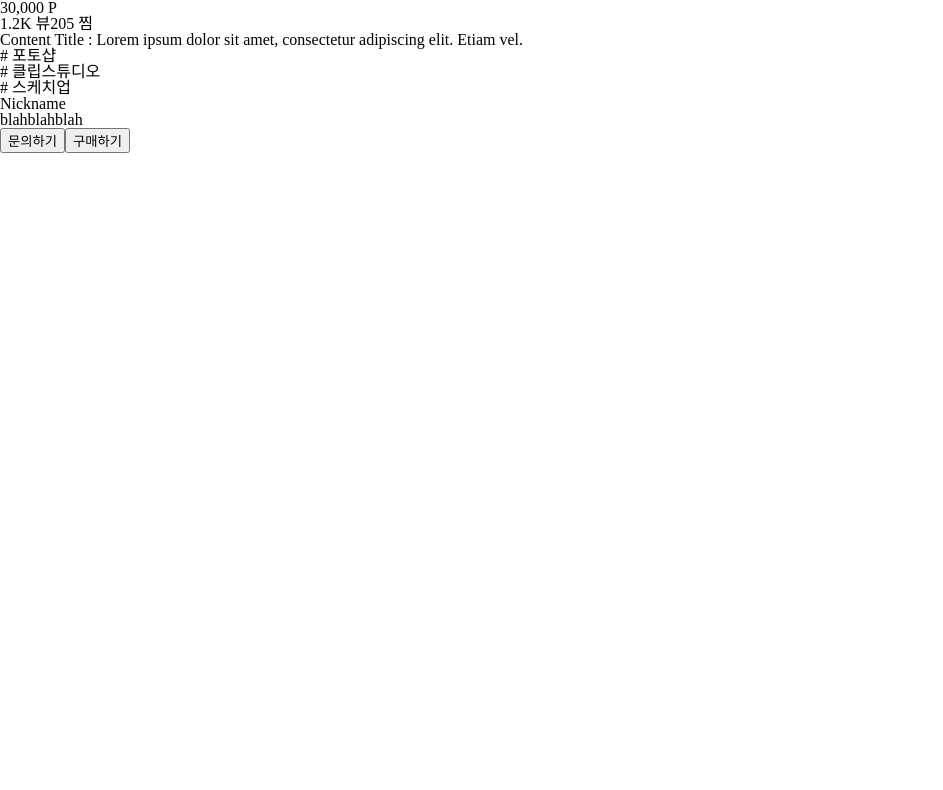
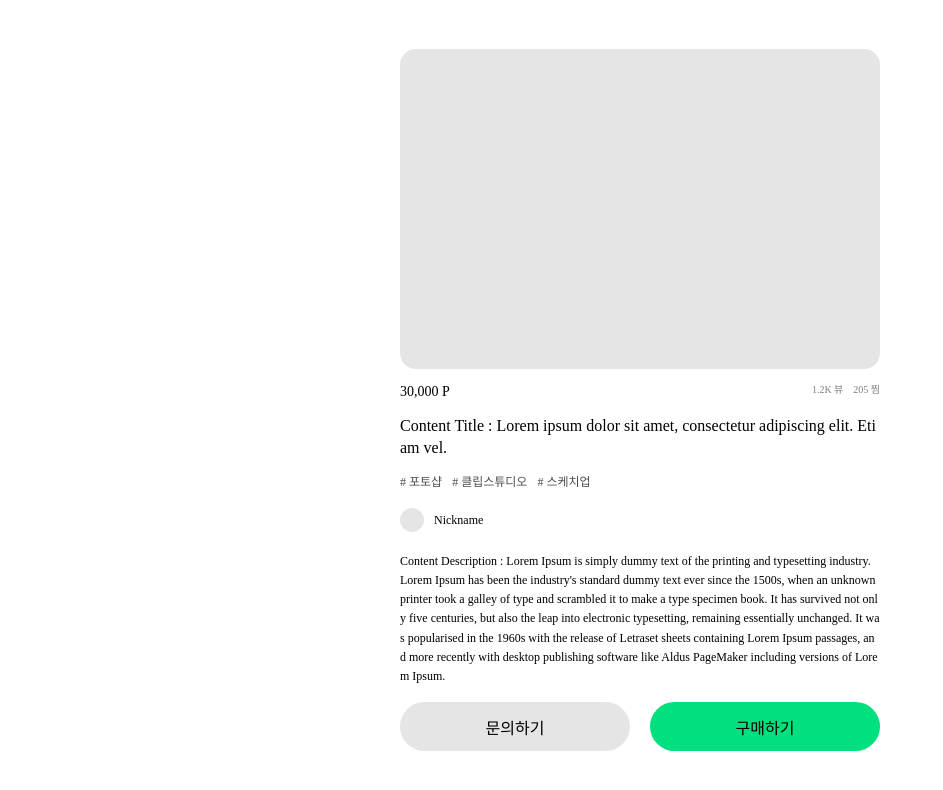
Before and after one commit to Jeong-minji/PixelDemo, a Next.js app: page /test in a window 1280 px wide. Shown: the top 790 px of the page, without its empty margins (0-943 px from the left). Built offline with nearby package versions, Linux system fonts and the light colour scheme; a web font is replaced by a local one.

Commit message:
Add: 모달 레이아웃 구현 완료

```diff
--- a/components/layout/ContentInfoModal.tsx
+++ b/components/layout/ContentInfoModal.tsx
@@ -4,8 +4,7 @@ import Image from "next/image";
 const ContentInfoModal: React.FC = () => {
   return (
     <Wrapper>
-      <Thumbnail>
-        {/* <Image /> */}
+      <Thumbnail>{/* <Image /> */}</Thumbnail>
       <Information>
         <Column>
           <Price>30,000 P</Price>
@@ -27,49 +26,130 @@ const ContentInfoModal: React.FC = () => {
           <Profile>{/* <Image /> */}</Profile>
           <Name>Nickname</Name>
         </UserInfo>
-          <Description>blahblahblah</Description>
+        <Description>
+          Content Description : Lorem Ipsum is simply dummy text of the printing
+          and typesetting industry. Lorem Ipsum has been the industry's standard
+          dummy text ever since the 1500s, when an unknown printer took a galley
+          of type and scrambled it to make a type specimen book. It has survived
+          not only five centuries, but also the leap into electronic
+          typesetting, remaining essentially unchanged. It was popularised in
+          the 1960s with the release of Letraset sheets containing Lorem Ipsum
+          passages, and more recently with desktop publishing software like
+          Aldus PageMaker including versions of Lorem Ipsum.
+        </Description>
         <Column>
           <BtnQuestion>문의하기</BtnQuestion>
           <BtnOrder>구매하기</BtnOrder>
         </Column>
       </Information>
-      </Thumbnail>
     </Wrapper>
   );
 };
 
-const Wrapper = styled.div``;
+const Wrapper = styled.div`
+  display: flex;
+  flex-direction: column;
+  justify-content: center;
+  align-items: center;
+  width: 480px;
+`;
 
-const Thumbnail = styled.div``;
+const Thumbnail = styled.div`
+  width: 100%;
+  height: 320px;
+  border-radius: 16px;
+  background-color: rgba(0, 0, 0, 0.1);
+`;
 
-const Information = styled.div``;
+const Information = styled.div`
+  display: flex;
+  flex-direction: column;
+  word-break: break-all;
+`;
 
-const Column = styled.div``;
+const Column = styled.div`
+  display: flex;
+  justify-content: space-between;
+  margin-top: 16px;
+  font-family: NotoSansB;
+`;
 
-const Price = styled.span``;
+const Price = styled.span`
+  font-size: 14px;
+`;
 
-const Popularity = styled.div``;
+const Popularity = styled.div`
+  display: flex;
+  font-size: 10px;
+  color: rgba(0, 0, 0, 0.5);
+`;
 
 const Views = styled.span``;
 
-const Likes = styled.span``;
+const Likes = styled.span`
+  margin-left: 10px; ;
+`;
 
-const Title = styled.h1``;
+const Title = styled.h1`
+  margin: 16px 0;
+  line-height: 1.4em;
+  font-size: 16px;
+  font-family: NotoSansB;
+`;
 
-const HashTagList = styled.ul``;
+const HashTagList = styled.ul`
+  display: flex;
+  font-size: 12px;
+  color: rgba(0, 0, 0, 0.7);
+`;
 
-const Tag = styled.li``;
+const Tag = styled.li`
+  margin-right: 10px;
+  cursor: pointer;
+`;
 
-const UserInfo = styled.div``;
+const UserInfo = styled.div`
+  display: flex;
+  margin-top: 20px;
+  align-items: center;
+`;
 
-const Profile = styled.div``;
+const Profile = styled.div`
+  width: 24px;
+  height: 24px;
+  border-radius: 50%;
+  background-color: rgba(0, 0, 0, 0.1);
+`;
 
-const Name = styled.span``;
+const Name = styled.span`
+  margin-left: 10px;
+  font-size: 12px;
+  font-family: NotoSansB;
+  cursor: pointer;
+`;
 
-const Description = styled.p``;
+const Description = styled.p`
+  margin-top: 20px;
+  line-height: 1.6em;
+  font-size: 12px;
+`;
 
-const BtnQuestion = styled.button``;
+const Btn = styled.button`
+  min-width: 230px;
+  padding: 12.5px;
+  border: none;
+  border-radius: 64px;
+  font-size: 16px;
+  font-family: NotoSansB;
+  cursor: pointer;
+`;
 
-const BtnOrder = styled.button``;
+const BtnQuestion = styled(Btn)`
+  background-color: rgba(0, 0, 0, 0.1);
+`;
+
+const BtnOrder = styled(Btn)`
+  background-color: #00e07e;
+`;
 
 export default ContentInfoModal;
--- a/pages/test.tsx
+++ b/pages/test.tsx
@@ -1,7 +1,20 @@
 import ContentInfoModal from "../components/layout/ContentInfoModal";
+import styled from "styled-components";
 
 const Test: React.FC = () => {
-  return <ContentInfoModal />;
+  return (
+    <Wrapper>
+      <ContentInfoModal />
+    </Wrapper>
+  );
 };
 
+const Wrapper = styled.div`
+  width: 100%;
+  min-height: 100vh;
+  display: flex;
+  justify-content: center;
+  align-items: center;
+`;
+
 export default Test;
```
Lines whose indentation alone changed are shown as unchanged.
